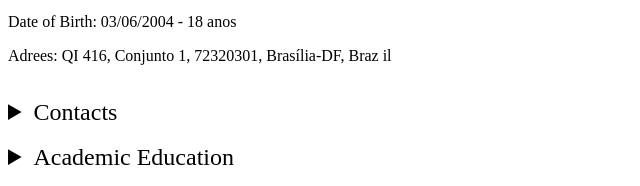
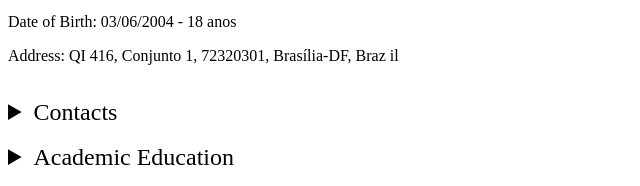
Before and after one commit to Eduard0803/Eduard0803.github.io, a plain HTML site: page index.html in a window 1280 px wide. Both pictures are taken after a click on the heading "Personal Data". Shown: the part 184-370 px from the top of the page, 0-640 px from the left. Drawn offline with Linux system fonts and the light colour scheme.

Commit message:
correction in file'index.html'

```diff
--- a/index.html
+++ b/index.html
@@ -16,7 +16,7 @@
     <summary style="font-size: x-large;">Personal Data</summary>
         <p>Name: Eduardo Belarmino Silva</p>
         <p>Date of Birth: 03/06/2004 - 18 anos</p>
-        <p>Adrees: QI 416, Conjunto 1, 72320301, Brasília-DF, Braz  il</p>
+        <p>Address: QI 416, Conjunto 1, 72320301, Brasília-DF, Braz  il</p>
 </details>
 
 <br>
```
